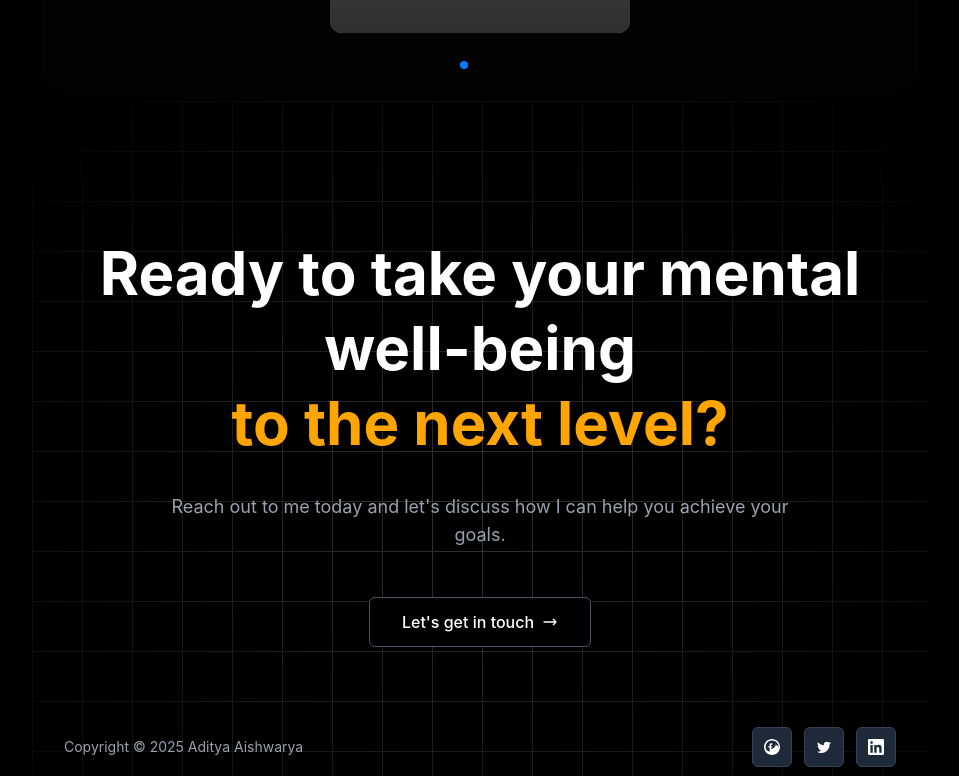
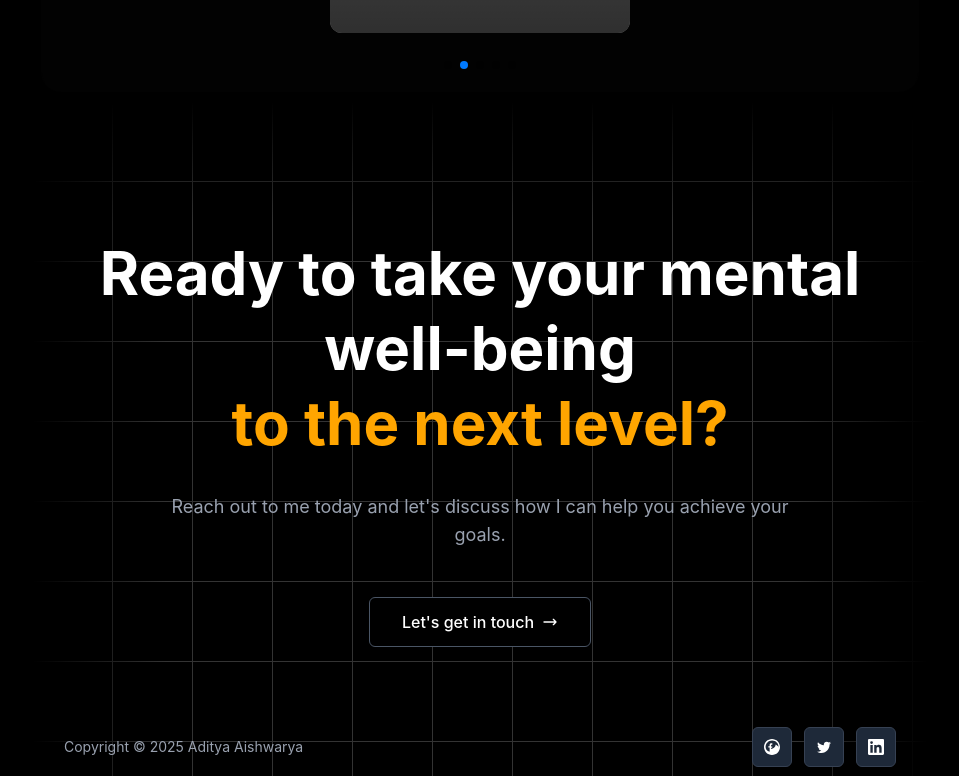
Before and after one commit to Aditya1286/Samhit, a React (Vite) app in the folder HealthManagement/: page / in a window 1280 px wide. Shown: the part 2344-3120 px from the top of the page, without its empty margins (160-1119 px from the left). Built offline with nearby package versions, Linux system fonts and the light colour scheme; grey boxes are pictures that could not be loaded.

Commit message:
Stage 5 updated

```diff
--- a/HealthManagement/src/component/Footer.jsx
+++ b/HealthManagement/src/component/Footer.jsx
@@ -27,10 +27,10 @@ const Footer = () => {
   );
 
   return (
-    <footer className="relative w-full min-h-screen flex items-center justify-center" style={{
+    <footer className="relative w-full min-h-screen flex items-center justify-center py-8 sm:py-12" style={{
       background: '#000000'
     }}>
-      {/* Grid background - updated to fade from all sides */}
+      {/* Grid background - larger size with edge fade */}
       <div
         className="absolute inset-0 opacity-20"
         style={{
@@ -38,27 +38,37 @@ const Footer = () => {
             linear-gradient(white 1px, transparent 1px),
             linear-gradient(90deg, white 1px, transparent 1px)
           `,
-          backgroundSize: '50px 50px',
-          maskImage: 'radial-gradient(ellipse, black 0%, transparent 100%)',
-          WebkitMaskImage: 'radial-gradient(ellipse, black 0%, transparent 100%)'
+          backgroundSize: '80px 80px',
+          maskImage: `
+            linear-gradient(to right, transparent 0%, black 15%, black 85%, transparent 100%),
+            linear-gradient(to bottom, transparent 0%, black 15%, black 85%, transparent 100%)
+          `,
+          WebkitMaskImage: `
+            linear-gradient(to right, transparent 0%, black 15%, black 85%, transparent 100%),
+            linear-gradient(to bottom, transparent 0%, black 15%, black 85%, transparent 100%)
+          `,
+          maskComposite: 'intersect',
+          WebkitMaskComposite: 'source-in'
         }}
       />
 
-      <div className="relative z-10 w-full max-w-5xl mx-auto px-8">
-        {/* Main content - centered */}
-        <div className="text-center mb-20">
-          <h1 className="text-5xl md:text-6xl font-bold text-white mb-8 leading-tight">
+      <div className="relative z-10 w-full max-w-5xl mx-auto px-4 sm:px-6 lg:px-8">
+        {/* Main content - responsive text and spacing */}
+        <div className="text-center mb-12 sm:mb-16 lg:mb-20">
+          <h1 className="text-3xl sm:text-4xl md:text-5xl lg:text-6xl font-bold text-white mb-6 sm:mb-8 leading-tight px-2">
             Ready to take your mental well-being
-            <br />
-            <span style={{ color: 'orange' }}>to the next level?</span>
+            <br className="hidden sm:block" />
+            <span className="sm:inline block mt-2 sm:mt-0" style={{ color: 'orange' }}>
+              to the next level?
+            </span>
           </h1>
 
-          <p className="text-gray-400 text-lg mb-12 max-w-2xl mx-auto">
+          <p className="text-gray-400 text-base sm:text-lg mb-8 sm:mb-10 lg:mb-12 max-w-2xl mx-auto px-4">
             Reach out to me today and let's discuss how I can help you achieve your goals.
           </p>
 
           <button
-            className="inline-flex items-center px-8 py-3 text-white font-medium rounded-md border border-gray-600 hover:bg-gray-700 transition-colors duration-200"
+            className="inline-flex items-center px-6 sm:px-8 py-3 text-white font-medium rounded-md border border-gray-600 hover:bg-gray-700 transition-colors duration-200 text-sm sm:text-base"
             style={{ backgroundColor: 'black' }}
           >
             Let's get in touch
@@ -66,25 +76,25 @@ const Footer = () => {
           </button>
         </div>
 
-        {/* Footer bottom - exact positioning */}
-        <div className="flex justify-between items-center">
-          <p className="text-gray-400 text-sm">
+        {/* Footer bottom - responsive layout */}
+        <div className="flex flex-col sm:flex-row justify-between items-center gap-4 sm:gap-0">
+          <p className="text-gray-400 text-xs sm:text-sm order-2 sm:order-1">
             Copyright © 2025 Aditya Aishwarya
           </p>
 
-          <div className="flex gap-3">
+          <div className="flex gap-3 order-1 sm:order-2">
             {socialMedia.map((social) => (
               <a
                 key={social.id}
                 href={social.link}
                 target="_blank"
                 rel="noopener noreferrer"
-                className="w-10 h-10 flex items-center justify-center rounded-md bg-gray-800 border border-gray-700 hover:bg-gray-700 transition-colors duration-200"
+                className="w-9 h-9 sm:w-10 sm:h-10 flex items-center justify-center rounded-md bg-gray-800 border border-gray-700 hover:bg-gray-700 transition-colors duration-200"
               >
                 <img
                   src={social.img}
                   alt="social"
-                  className="w-4 h-4"
+                  className="w-3.5 h-3.5 sm:w-4 sm:h-4"
                 />
               </a>
             ))}
```
